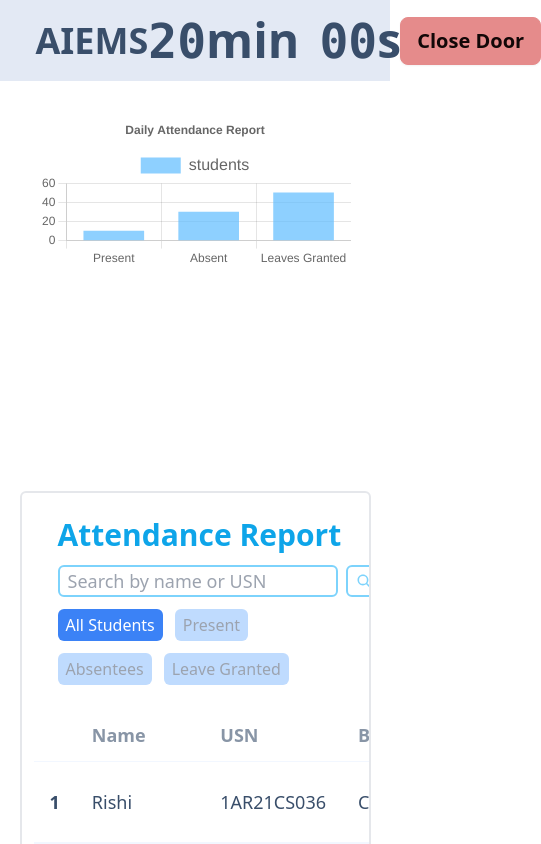
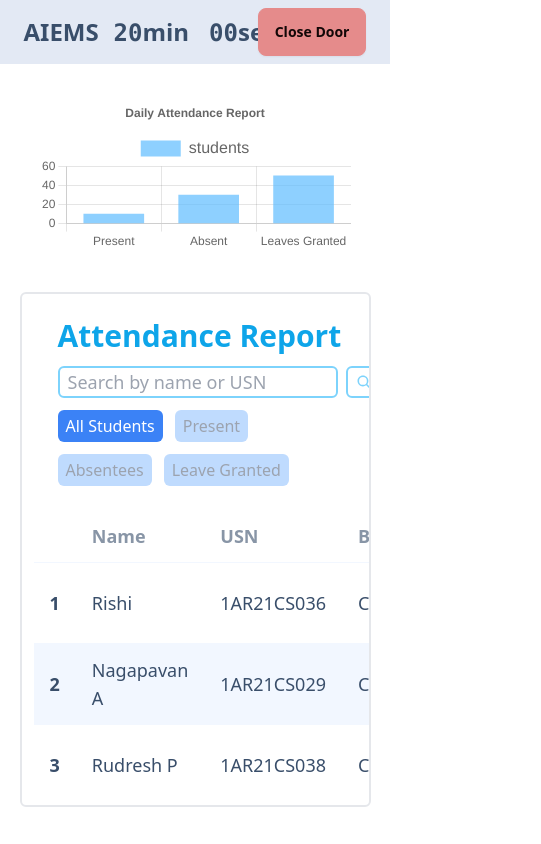
Before and after one commit to NagapavanTechWorm/ERP_System, a React (Vite) app in the folder erp_frontend/: page / in a window 390 px wide. Shown: the top 844 px of the page, 541 px wide, since content can reach past the window. Built offline with nearby package versions, Linux system fonts and the light colour scheme.

Commit message:
changed little styling

```diff
--- a/erp_frontend/src/components/Graph.jsx
+++ b/erp_frontend/src/components/Graph.jsx
@@ -54,7 +54,7 @@ export const data = {
 };
 
 function Graph() {
-  return <div className='w-[80%] min-h-[40vh] mx-auto mt-8 '>
+  return <div className='w-[80%] min-h-[80%] mx-auto mt-8 '>
     <Bar options={options} data={data} />
     </div>;
 }
--- a/erp_frontend/src/components/Navbar.jsx
+++ b/erp_frontend/src/components/Navbar.jsx
@@ -13,12 +13,12 @@ const Navbar = () => {
 
   return (
     <nav className='bg-base-300'>
-        <div className='navbar align-elements p-4'>
+        <div className='navbar align-elements p-1 md:p-4'>
         <div className='navbar-start'>
-            <h1 className='font-bold text-4xl'>AIEMS</h1>
+            <h1 className='font-bold text-2xl md:text-4xl'>AIEMS</h1>
         </div>
         <div className='navbar-center'>
-            <div className='text-5xl font-semibold'>{timer ? <Timer duration={duration} />:
+            <div className='text-2xl  md:text-5xl font-semibold'>{timer ? <Timer duration={duration} />:
             <div className="flex gap-5">
     <div>
       <span className="countdown font-mono ">
@@ -36,7 +36,7 @@ const Navbar = () => {
     }</div>
         </div>
         <div className='navbar-end'>
-            <button className='btn btn-error font-semibold text-xl' onClick={handleTimer}>{timer?"Stop/Reset":"Close Door"}</button>
+            <button className='btn btn-error font-semibold text-sm md:text-xl md:py-1' onClick={handleTimer}>{timer?"Stop/Reset":"Close Door"}</button>
         </div>
     </div>
     </nav>
```
